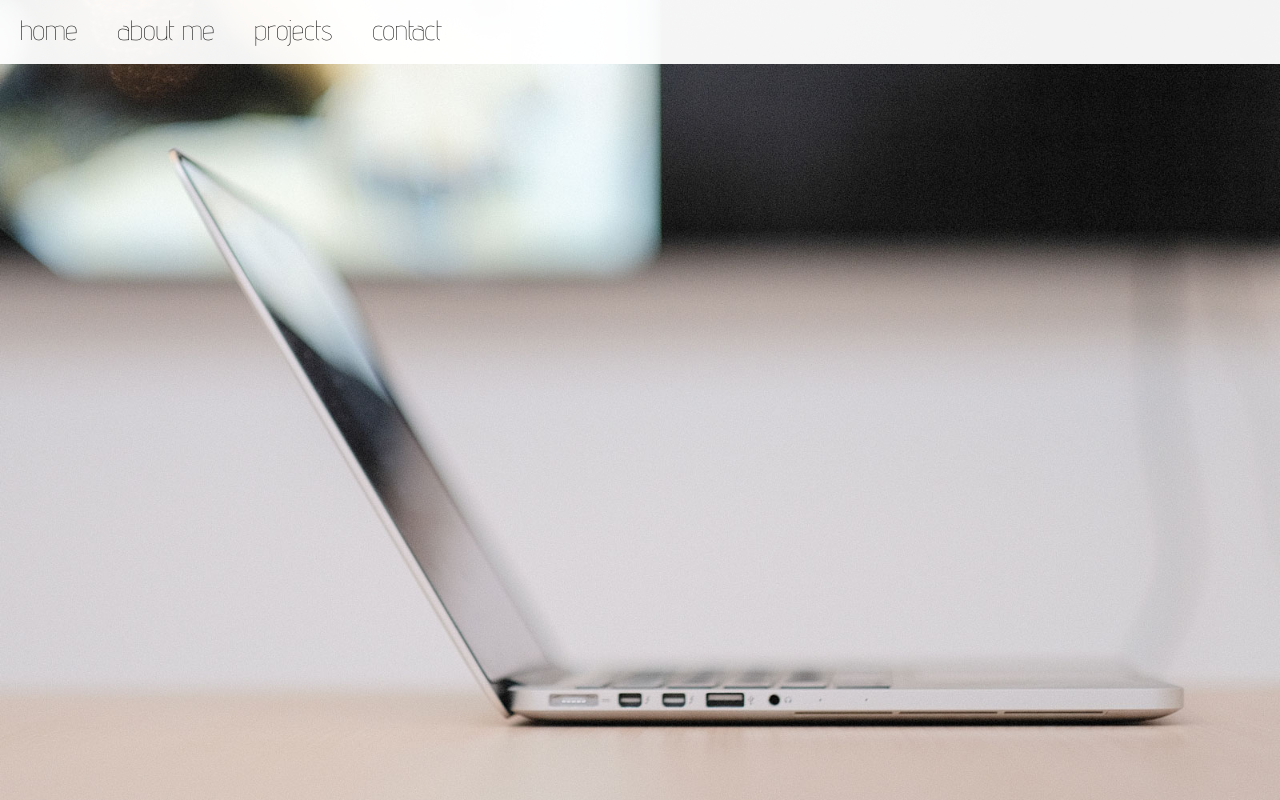
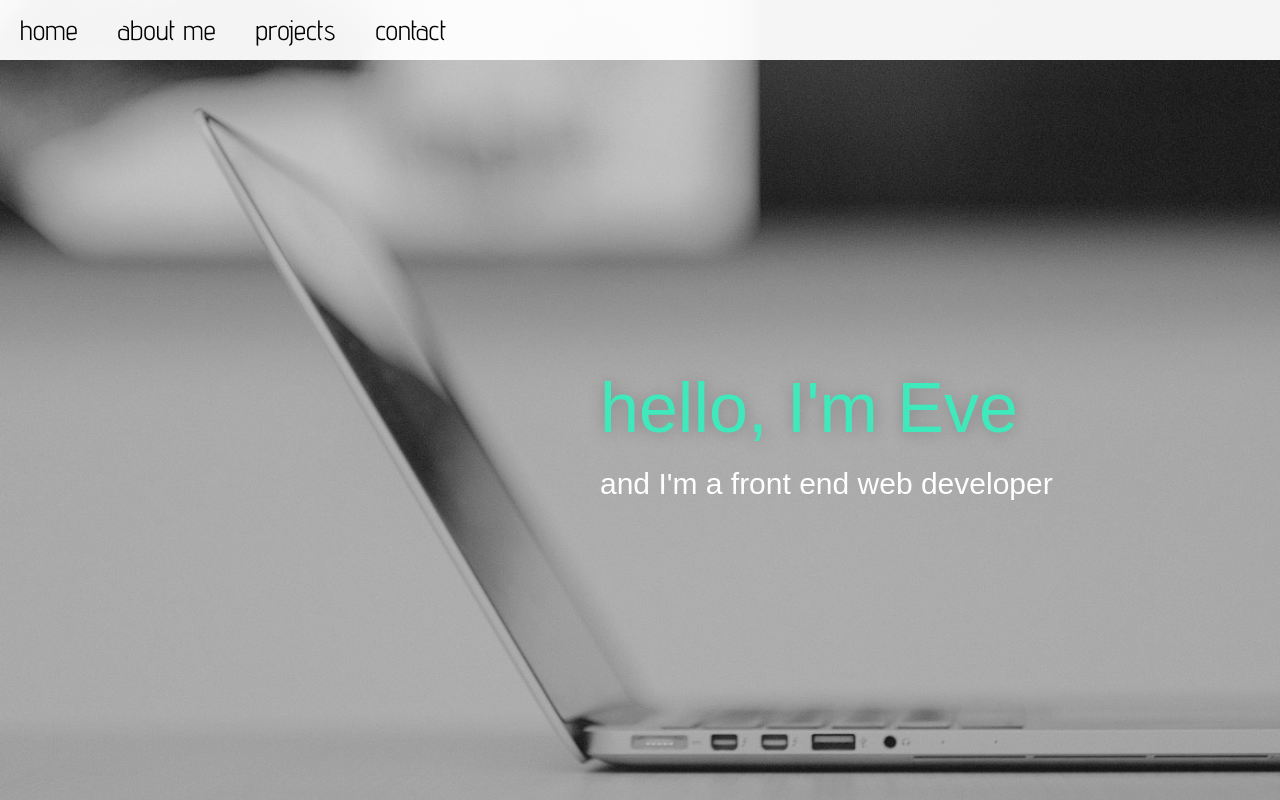
Before and after one commit to marchefk/Portfolio, a plain HTML site: page index.html in a window 1280 px wide. Shown: the top 800 px of the page. Drawn offline with nearby package versions, Linux system fonts and the light colour scheme; a web font is replaced by a local one.

Commit message:
there's an idea

```diff
--- a/index.html
+++ b/index.html
@@ -3,7 +3,7 @@
 
 <head>
     <meta charset="utf-8">
-    <link href="https://fonts.googleapis.com/css?family=Quicksand:40|Advent+Pro:100" rel="stylesheet">
+    <link href="https://fonts.googleapis.com/css?family=Quicksand:40|Advent+Pro:100,400|Muli:600" rel="stylesheet">
     <link rel="stylesheet" href="https://cdnjs.cloudflare.com/ajax/libs/font-awesome/4.7.0/css/font-awesome.min.css">
     <link rel="stylesheet" href="https://maxcdn.bootstrapcdn.com/bootstrap/3.3.7/css/bootstrap.min.css" integrity="sha384-BVYiiSIFeK1dGmJRAkycuHAHRg32OmUcww7on3RYdg4Va+PmSTsz/K68vbdEjh4u" crossorigin="anonymous">
     <link rel="stylesheet" type="text/css" href="master.css" media="screen">
@@ -17,11 +17,15 @@
         <a href="#projects" class="navi-projects">projects</a>
         <a href="#contact" class="navi-contact">contact</a>
     </div>
-    <div id="home" class="full">
+    <div id="home" class="home full">
+      <div class="home-header">
+            <h1>hello, I'm Eve</h1>
+            <h2>and I'm a front end web developer</h2>
           </div>
-    <div id="about" class="full">
     </div>
-    <div id="projects" class="full">
+    <div id="about" class="about">
+    </div>
+    <div id="projects" class="projects full">
         <div class="container container-fluid gallery cf">
             <div>
                 <img src="/Images/img1.jpg" class="thumbnail img-responsive">
@@ -43,7 +47,7 @@
             </div>
         </div>
     </div>
-    <div id="contact" class="full">
+    <div id="contact" class="contact">
     </div>
     <script type="text/javascript" src="https://cdnjs.cloudflare.com/ajax/libs/jquery/3.1.0/jquery.min.js"></script>
     <script type="text/javascript" src="index.js" charset="utf-8"></script>
--- a/index.js
+++ b/index.js
@@ -10,7 +10,7 @@ let icons = {
 let homebottom = 1/2*($('#home').offset().top + $('#home').height());
 $(window).on('scroll',function(){
 
- navi// we round here to reduce a little workload
+ // we round here to reduce a little workload
     let stop = Math.round($(window).scrollTop());
     if (stop > homebottom) {
         $('.navibar').removeClass('homenavi');
--- a/master.css
+++ b/master.css
@@ -3,6 +3,7 @@ html, body {
     height: 100%;
     margin: 0;
     font-family: 'Advent Pro', sans-serif;
+    font-weight: 500;
     box-sizing: border-box;
 }
 
@@ -10,8 +11,18 @@ body {
     background-color: #e0dddb;
 }
 
+.full {
+    height: 100%;
+    width: 100%;
+    padding-top: 60px;
+    /* Add a top padd to avoid content overlay */
+}
+
+
+/*navigation*/
+
 .navibar {
-    overflow:navdden;
+    overflow: navdden;
     position: fixed;
     transition: all 0.25s ease;
     /* Set the navibar to fixed position */
@@ -20,8 +31,8 @@ body {
     width: 100%;
     /* Full width */
     z-index: 9;
-    height: 8%;
-    background-color: rgba(255,255,255,0.95);
+    height: 60px;
+    background-color: rgba(255, 255, 255, 0.95);
 }
 
 .navibar a {
@@ -34,50 +45,71 @@ body {
     font-size: 2em;
 }
 
-.full {
-    height: 100%;
-    width: 100%;
-    padding-top: 60px;
-    /* Add a top padd to avoid content overlay */
-}
 
-#home {
-    background-image: url('/Images/comp2_1600web.jpg');
+/*home*/
+
+.home {
+    background-image: url('/Images/bandw.jpg');
     background-repeat: no-repeat;
     background-position: left center;
     background-size: cover;
+    display: flex;
+    justify-content: center;
+    align-items: center;
+    font-family: 'Muli', sans-serif;
 }
 
-#about {
+@media screen and (min-width: 1200px) {
+  .home-header {
+    width: 100%;
+    margin-left: 600px;
+  }
 }
 
-#projects {
+.home h1 {
+    color: #40e9bb;
+    font-size: 5em;
+    text-shadow: 1px 1px 15px grey;
 }
+
+.home h2 {
+  color: white;
+}
+
+/*about*/
+
+.about {}
+
+
+/*projects*/
+
+.projects {}
 
 .gallery {
     margin: 0 auto;
     padding: auto;
 }
 
-.gallery > div {
+.gallery>div {
     position: relative;
     float: left;
     padding: 10px;
 }
 
-.gallery > div > img {
+.gallery>div>img {
     display: block;
     width: 350px;
     transition: .1s transform;
-  transform: translateZ(0); /* hack */
+    transform: translateZ(0);
+    /* hack */
 }
 
-.gallery > div:hover {
+.gallery>div:hover {
     z-index: 1;
 }
 
-.gallery > div:hover > img {
-  transform: scale(1.2,1.2);
+.gallery>div:hover>img {
+    transform: scale(1.2, 1.2);
     transition: .3s transform;
 }
 
@@ -91,9 +123,8 @@ body {
     clear: both;
 }
 
+.contact {}
 
-#contact {
-}
 
 /*
 .homenavi {
```
Lines whose indentation alone changed are shown as unchanged.
